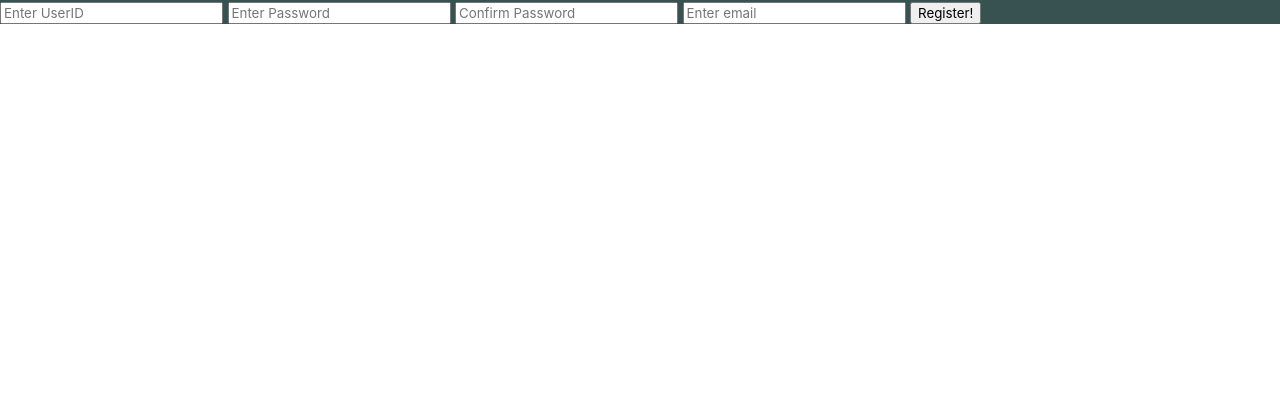
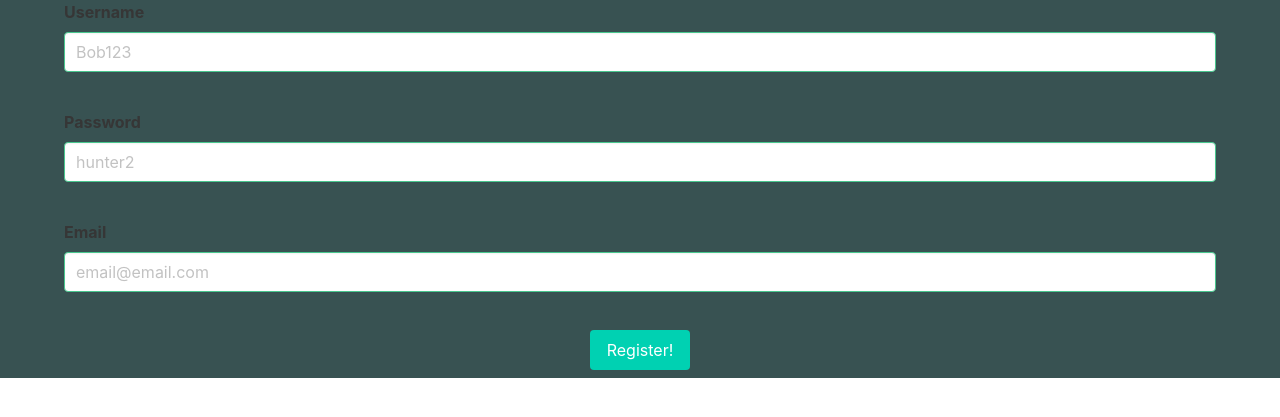
Before and after one commit to davidfries/BillTrak, a Flask app: page /register in a window 1280 px wide. Shown: the part 52-469 px from the top of the page. Run offline with Flask 2, Linux system fonts and the light colour scheme; parts of the project's set-up code (start-up, migrations or seed data) failed here and were passed over; some libraries are stand-ins or nearby versions.

Commit message:
re-styled registration page added confirmationnum to db view also added it to edit method

```diff
--- a/app.py
+++ b/app.py
@@ -61,7 +61,7 @@ def logout():
 @app.route('/edit/<billid>', methods=['GET','POST'])
 def editbill(billid):
     if request.method=='POST':
-        BTBackend().editbills(billid,request.form['billamt'],request.form['duedate'],request.form['billtel'],request.form['billurl'])
+        BTBackend().editbills(billid,request.form['billamt'],request.form['duedate'],request.form['billtel'],request.form['billurl'],request.form['confirmationnum'])
         return redirect('/bills/'+session['username'])
     else:
         bill=BTBackend().getbillinfo(billid)
--- a/backend.py
+++ b/backend.py
@@ -102,10 +102,10 @@ class BTBackend():
         print(len(rows)>0)
         return len(rows)>0
 
-    def editbills(self,billid,amt,duedate,phonenum,paymenturl):
-        query="UPDATE bills SET amt=:amt, duedate=:duedate,paymenturl=:paymenturl,phonenum=:phonenum where billid=:billid "
+    def editbills(self,billid,amt,duedate,phonenum,paymenturl,confirmationnum):
+        query="UPDATE bills SET amt=:amt, duedate=:duedate,paymenturl=:paymenturl,phonenum=:phonenum, confirmationnum=:confirmationnnum where billid=:billid "
         try:
-            self.db.query(query,amt=amt,billid=billid,duedate=duedate,paymenturl=paymenturl,phonenum=phonenum)
+            self.db.query(query,amt=amt,billid=billid,duedate=duedate,paymenturl=paymenturl,phonenum=phonenum,confirmationnum=confirmationnum)
         except Exception as e:
             print(e)
 
--- a/createview.sql
+++ b/createview.sql
@@ -6,7 +6,7 @@ CREATE VIEW billdatabyuserid AS
     bills.duedate,
     bills.phonenum,
     bills.paymenturl,
-    bills.companyname
+    bills.confirmationnum
    FROM users
      JOIN company USING (userid)
      JOIN bills USING (companyid);
--- a/static/css/styles.css
+++ b/static/css/styles.css
@@ -1,7 +1,7 @@
 
 body
 {
-    background-color: rgb(56, 82, 82)
+    background-color:#385252
 }
 #modaltitle
 {
--- a/templates/register.html
+++ b/templates/register.html
@@ -6,28 +6,61 @@
 
 {% endblock %}
 {% block content %}
+<div class="container">
+<form action="" method="post" role="form" oninput='up2.setCustomValidity(up2.value != up.value ? "Passwords do not match." : "")'>
 
-<form action="" method="post" role="form" oninput='up2.setCustomValidity(up2.value != up.value ? "Passwords do not match." : "")'>
     <div class="form-group">
-
-
-          <label for="userid"></label>
-          <input type="text" required
-            class="form-control" name="userid" id="userid" aria-describedby="helpId" placeholder="Enter UserID">
-            <input type="password" required pattern="^(?:(?=.*[a-z])(?:(?=.*[A-Z])(?=.*[\d\W])|(?=.*\W)(?=.*\d))|(?=.*\W)(?=.*[A-Z])(?=.*\d)).{8,}$"
-            class="form-control" name="password" id="password" aria-describedby="helpId" placeholder="Enter Password" name="up">
-            <input type="password" required pattern="^(?:(?=.*[a-z])(?:(?=.*[A-Z])(?=.*[\d\W])|(?=.*\W)(?=.*\d))|(?=.*\W)(?=.*[A-Z])(?=.*\d)).{8,}$"
-            class="form-control" name="passwordconf" id="passwordconf" aria-describedby="helpId" placeholder="Confirm Password" name="up2">
-            <input type="email"
-            class="form-control" name="email" id="email" aria-describedby="helpId" placeholder="Enter email">
 
 
 
 
-        <button type="submit" class="btn custbtn-drk">Register!</button>
-    </div>
-</form>
+
+            <div class="field">
+              <label class="label">Username</label>
+              <p class="control has-icon has-icon-right">
+                <input class="input is-success" type="text" placeholder="Bob123" name="userid" id="userid">
+                <span class="icon is-small">
+                  <i class="fa fa-check"></i>
+                </span>
+              </p>
+              <!-- <p class="help is-success">This username is available</p> -->
+            </div>
+            <div class="field">
+                <label class="label">Password</label>
+                <p class="control has-icon has-icon-right">
+                  <input class="input is-success" type="password" placeholder="hunter2" name="password" id="password" required pattern="^(?:(?=.*[a-z])(?:(?=.*[A-Z])(?=.*[\d\W])|(?=.*\W)(?=.*\d))|(?=.*\W)(?=.*[A-Z])(?=.*\d)).{8,}$">
+                  <span class="icon is-small">
+                    <i class="fa fa-lock"></i>
+                  </span>
+                </p>
+                <!-- <p class="help is-success">This username is available</p> -->
+              </div>
+
+              <div class="field">
+                <label class="label">Email</label>
+                <p class="control has-icon has-icon-right">
+                  <input class="input is-success" type="text" placeholder="email@email.com" name="email" id="email">
+                  <span class="icon is-small">
+                    <i class="fa fa-envelope"></i>
+                  </span>
+                </p>
+                <!-- <p class="help is-success">This username is available</p> -->
+              </div>
 
 
 
+
+
+
+
+
+        <div class="buttons is-centered">
+        <button type="submit" class="button is-primary is-centered">Register!</button>
+        </div>
+
+    </div>
+</form>
+</div>
+
+
 {% endblock %}
```
Also changed, not shown: templates/bills.html (+7 -3 lines).
